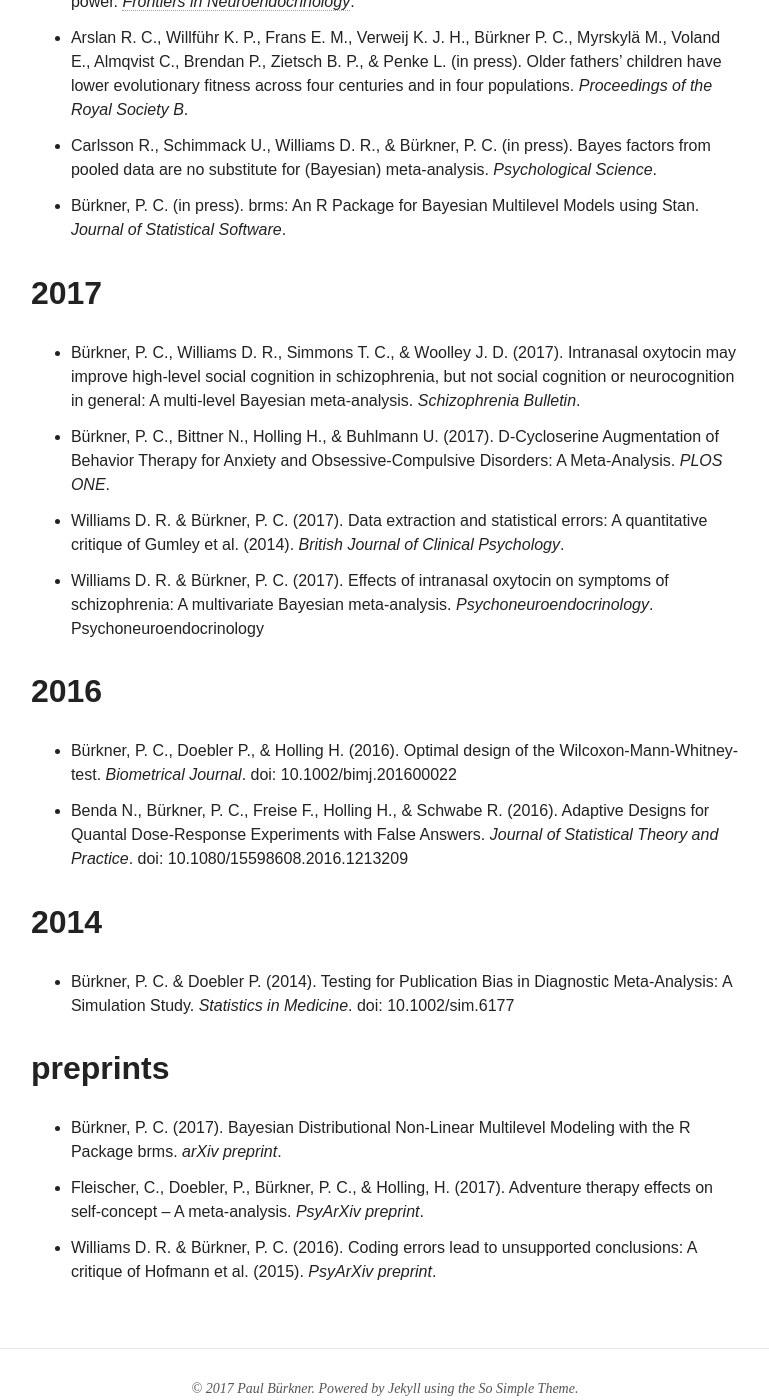
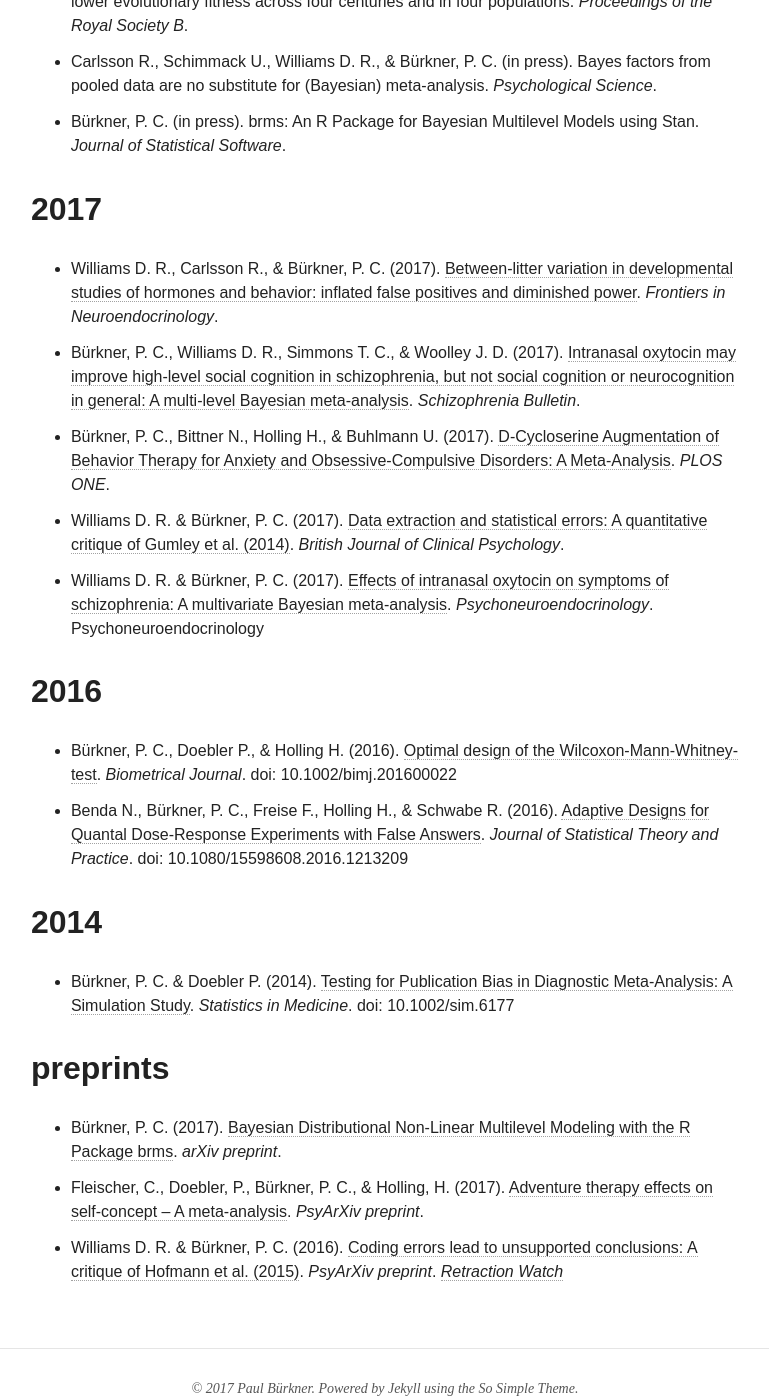
Before and after one commit to paul-buerkner/paul-buerkner.github.io, a Jekyll site: the page built from publications/index.md, in a window 1280 px wide and 1400 px high, scrolled down 728 px. Shown: the whole window, without its empty margins (255-1024 px from the left). Built offline with Jekyll 4.4.1, drawn with Linux system fonts in a browser that asks for light colours; nearby versions of some CDN libraries; some of the changed text lies outside the part shown.

Commit message:
add links to publications

```diff
--- a/publications/index.md
+++ b/publications/index.md
@@ -5,26 +5,26 @@ excerpt: "A list of my publications"
 ---
 
 ## in press
-* Williams D. R., Carlsson R., & Bürkner, P. C. (in press). Between-litter variation in developmental studies of hormones and behavior: inflated false positives and diminished power. [*Frontiers in Neuroendocrinology*](http://www.sciencedirect.com/science/article/pii/S0091302217300468).
 * Arslan R. C., Willführ K. P., Frans E. M., Verweij K. J. H., Bürkner P. C., Myrskylä M., Voland E., Almqvist C., Brendan P., Zietsch B. P., & Penke L. (in press). Older fathers’ children have lower evolutionary fitness across four centuries and in four populations. *Proceedings of the Royal Society B*.
 * Carlsson R., Schimmack U., Williams D. R., & Bürkner, P. C. (in press). Bayes factors from pooled data are no substitute for (Bayesian) meta-analysis. *Psychological Science*.
 * Bürkner, P. C. (in press). brms: An R Package for Bayesian Multilevel Models using Stan. *Journal of Statistical Software*.
 
 ## 2017
-* Bürkner, P. C., Williams D. R., Simmons T. C., & Woolley J. D. (2017). Intranasal oxytocin may improve high-level social cognition in schizophrenia, but not social cognition or neurocognition in general: A multi-level Bayesian meta-analysis. *Schizophrenia Bulletin*.
-* Bürkner, P. C., Bittner N., Holling H., & Buhlmann U. (2017). D-Cycloserine Augmentation of Behavior Therapy for Anxiety and Obsessive-Compulsive Disorders: A Meta-Analysis. *PLOS ONE*.
-* Williams D. R. & Bürkner, P. C. (2017). Data extraction and statistical errors: A quantitative critique of Gumley et al. (2014). *British Journal of Clinical Psychology*.
-* Williams D. R. & Bürkner, P. C. (2017). Effects of intranasal oxytocin on symptoms of schizophrenia: A multivariate Bayesian meta-analysis. *Psychoneuroendocrinology*. Psychoneuroendocrinology
+* Williams D. R., Carlsson R., & Bürkner, P. C. (2017). [Between-litter variation in developmental studies of hormones and behavior: inflated false positives and diminished power](http://www.sciencedirect.com/science/article/pii/S0091302217300468). *Frontiers in Neuroendocrinology*.
+* Bürkner, P. C., Williams D. R., Simmons T. C., & Woolley J. D. (2017). [Intranasal oxytocin may improve high-level social cognition in schizophrenia, but not social cognition or neurocognition in general: A multi-level Bayesian meta-analysis](https://academic.oup.com/schizophreniabulletin/article-abstract/doi/10.1093/schbul/sbx053/3861667/Intranasal-Oxytocin-May-Improve-High-Level-Social?redirectedFrom=fulltext). *Schizophrenia Bulletin*.
+* Bürkner, P. C., Bittner N., Holling H., & Buhlmann U. (2017). [D-Cycloserine Augmentation of Behavior Therapy for Anxiety and Obsessive-Compulsive Disorders: A Meta-Analysis](http://journals.plos.org/plosone/article?id=10.1371/journal.pone.0173660). *PLOS ONE*.
+* Williams D. R. & Bürkner, P. C. (2017). [Data extraction and statistical errors: A quantitative critique of Gumley et al. (2014)](http://onlinelibrary.wiley.com/doi/10.1111/bjc.12130/full). *British Journal of Clinical Psychology*.
+* Williams D. R. & Bürkner, P. C. (2017). [Effects of intranasal oxytocin on symptoms of schizophrenia: A multivariate Bayesian meta-analysis](http://www.sciencedirect.com/science/article/pii/S0306453016302128). *Psychoneuroendocrinology*. Psychoneuroendocrinology
 
 ## 2016
-* Bürkner, P. C., Doebler P., & Holling H. (2016). Optimal design of the Wilcoxon-Mann-Whitney-test. *Biometrical Journal*. doi: 10.1002/bimj.201600022
-* Benda N., Bürkner, P. C., Freise F., Holling H., & Schwabe R. (2016). Adaptive Designs for Quantal Dose-Response Experiments with False Answers. *Journal of Statistical Theory and Practice*. doi: 10.1080/15598608.2016.1213209
+* Bürkner, P. C., Doebler P., & Holling H. (2016). [Optimal design of the Wilcoxon-Mann-Whitney-test](http://onlinelibrary.wiley.com/doi/10.1002/bimj.201600022/full). *Biometrical Journal*. doi: 10.1002/bimj.201600022
+* Benda N., Bürkner, P. C., Freise F., Holling H., & Schwabe R. (2016). [Adaptive Designs for Quantal Dose-Response Experiments with False Answers](http://www.tandfonline.com/doi/abs/10.1080/15598608.2016.1213209). *Journal of Statistical Theory and Practice*. doi: 10.1080/15598608.2016.1213209
 
 ## 2014
-* Bürkner, P. C. & Doebler P. (2014). Testing for Publication Bias in Diagnostic Meta-Analysis: A Simulation Study. *Statistics in Medicine*. doi: 10.1002/sim.6177
+* Bürkner, P. C. & Doebler P. (2014). [Testing for Publication Bias in Diagnostic Meta-Analysis: A Simulation Study](http://onlinelibrary.wiley.com/doi/10.1002/sim.6177/full). *Statistics in Medicine*. doi: 10.1002/sim.6177
 
 ## preprints
 
-* Bürkner, P. C. (2017). Bayesian Distributional Non-Linear Multilevel Modeling with the R Package brms. *arXiv preprint*.
-* Fleischer, C., Doebler, P., Bürkner, P. C., & Holling, H. (2017). Adventure therapy effects on self-concept – A meta-analysis. *PsyArXiv preprint*.
-* Williams D. R. & Bürkner, P. C. (2016). Coding errors lead to unsupported conclusions: A critique of Hofmann et al. (2015). *PsyArXiv preprint*.
+* Bürkner, P. C. (2017). [Bayesian Distributional Non-Linear Multilevel Modeling with the R Package brms](http://arxiv.org/abs/1705.11123). *arXiv preprint*.
+* Fleischer, C., Doebler, P., Bürkner, P. C., & Holling, H. (2017). [Adventure therapy effects on self-concept – A meta-analysis](https://osf.io/preprints/psyarxiv/c7y9a). *PsyArXiv preprint*.
+* Williams D. R. & Bürkner, P. C. (2016). [Coding errors lead to unsupported conclusions: A critique of Hofmann et al. (2015)](https://osf.io/preprints/psyarxiv/2jpdb/). *PsyArXiv preprint*. [*Retraction Watch*](http://retractionwatch.com/2016/10/04/oh-well-love-hormone-doesnt-reduce-psychiatric-symptoms-says-researchers-in-request-to-retract/)
```
